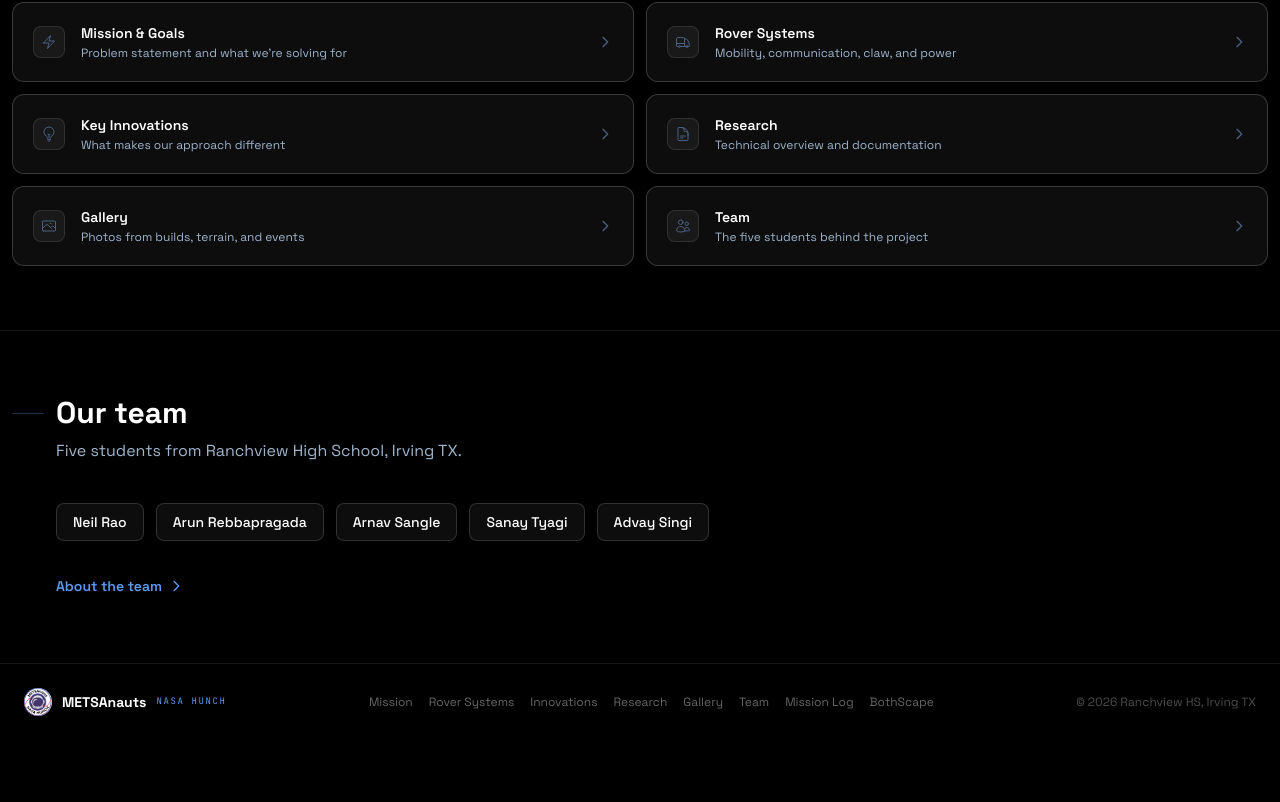
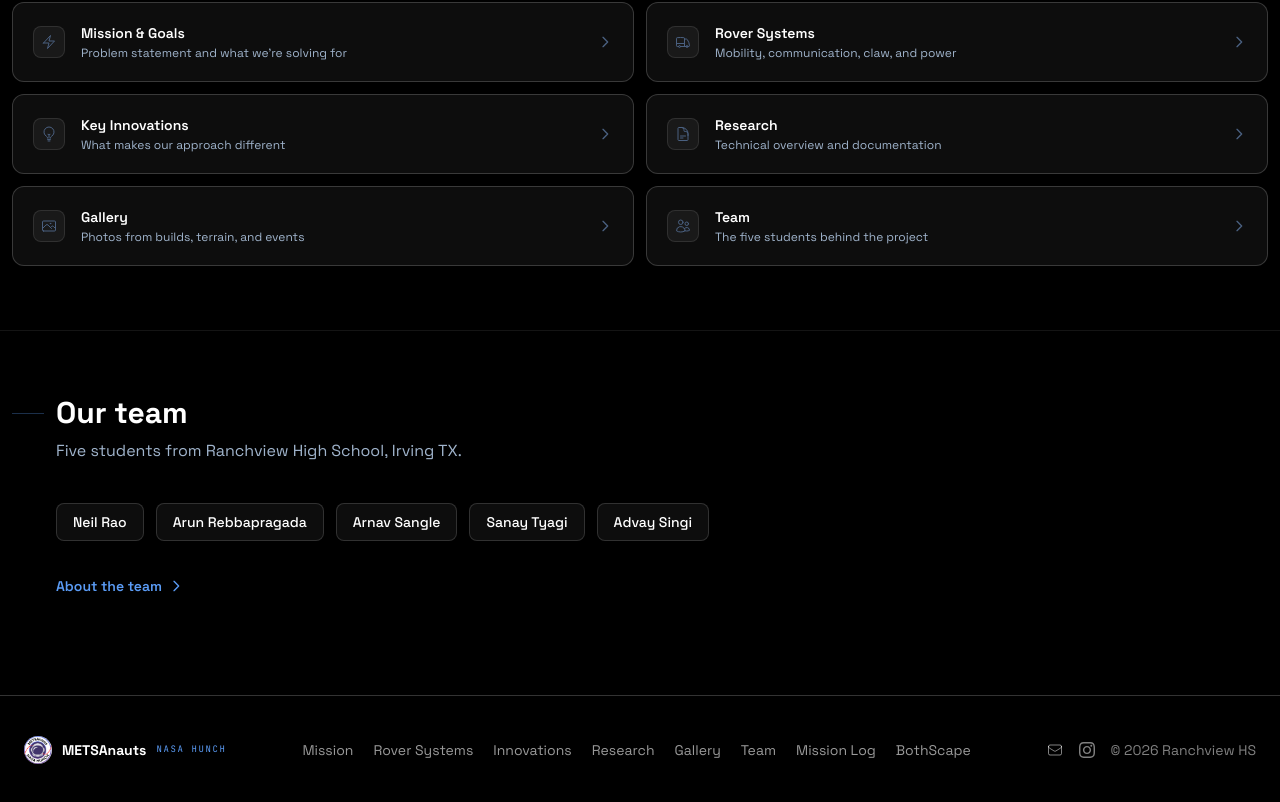
Before and after one commit to rhs-metsanauts/Website, a Next.js app: page / in a window 1280 px wide. Shown: the part 2271-3073 px from the top of the page. Before the commit the page ends 3011 px from the top, so only its background shows below. Built offline with nearby package versions, Linux system fonts and the light colour scheme.

Commit message:
Fix footer social links, hydration warning, navbar pill clicks, circular starfield

```diff
--- a/src/app/layout.tsx
+++ b/src/app/layout.tsx
@@ -31,7 +31,7 @@
 export default function RootLayout({ children }: { children: React.ReactNode }) {
   return (
     <html lang="en" className={`${spaceGrotesk.variable} ${jetbrainsMono.variable} scroll-smooth`}>
-      <body className={`${spaceGrotesk.className} antialiased`}>
+      <body className={`${spaceGrotesk.className} antialiased`} suppressHydrationWarning>
         <div className="star-layer-3" aria-hidden="true" style={{ position: "fixed", pointerEvents: "none", zIndex: 0 }} />
         <Navbar />
         <main className="pt-[64px]">{children}</main>
--- a/src/components/Footer.tsx
+++ b/src/components/Footer.tsx
@@ -14,8 +14,8 @@
 
 export default function Footer() {
   return (
-    <footer className="border-t border-white/[0.08] py-6 px-6">
-      <div className="max-w-[1400px] mx-auto flex flex-col sm:flex-row items-center justify-between gap-4">
+    <footer className="border-t border-white/20 py-10 px-6 mt-8 bg-black/50 backdrop-blur-sm">
+      <div className="max-w-[1400px] mx-auto flex flex-col sm:flex-row items-center justify-between gap-6">
         <div className="flex items-center gap-2.5 shrink-0">
           <div className="w-7 h-7 rounded-full overflow-hidden">
             <Image src="/logo.png" alt="METSAnauts" width={28} height={28} className="w-full h-full object-cover" />
@@ -24,19 +24,31 @@
           <span className="tech-label !text-[9px] text-blue">NASA HUNCH</span>
         </div>
 
-        <div className="flex gap-4 flex-wrap justify-center">
+        <div className="flex gap-5 flex-wrap justify-center">
           {allLinks.map((link) => (
             <Link
               key={link.href}
               href={link.href}
-              className="text-xs text-white/40 hover:text-white/80 transition-colors"
+              className="text-sm text-white/60 hover:text-white transition-colors"
             >
               {link.label}
             </Link>
           ))}
         </div>
 
-        <p className="text-xs text-white/30 shrink-0">&copy; 2026 Ranchview HS, Irving TX</p>
+        <div className="flex items-center gap-4 shrink-0">
+          <a href="mailto:rhs.metsanauts@gmail.com" className="text-white/50 hover:text-white transition-colors" aria-label="Email">
+            <svg className="w-4 h-4" fill="none" viewBox="0 0 24 24" stroke="currentColor">
+              <path strokeLinecap="round" strokeLinejoin="round" strokeWidth={1.5} d="M21.75 6.75v10.5a2.25 2.25 0 01-2.25 2.25h-15a2.25 2.25 0 01-2.25-2.25V6.75m19.5 0A2.25 2.25 0 0019.5 4.5h-15a2.25 2.25 0 00-2.25 2.25m19.5 0v.243a2.25 2.25 0 01-1.07 1.916l-7.5 4.615a2.25 2.25 0 01-2.36 0L3.32 8.91a2.25 2.25 0 01-1.07-1.916V6.75" />
+            </svg>
+          </a>
+          <a href="https://instagram.com/metsanauts" target="_blank" rel="noopener noreferrer" className="text-white/50 hover:text-white transition-colors" aria-label="Instagram">
+            <svg className="w-4 h-4" fill="currentColor" viewBox="0 0 24 24">
+              <path d="M12 2.163c3.204 0 3.584.012 4.85.07 3.252.148 4.771 1.691 4.919 4.919.058 1.265.069 1.645.069 4.849 0 3.205-.012 3.584-.069 4.849-.149 3.225-1.664 4.771-4.919 4.919-1.266.058-1.644.07-4.85.07-3.204 0-3.584-.012-4.849-.07-3.26-.149-4.771-1.699-4.919-4.92-.058-1.265-.07-1.644-.07-4.849 0-3.204.013-3.583.07-4.849.149-3.227 1.664-4.771 4.919-4.919 1.266-.057 1.645-.069 4.849-.069zm0-2.163c-3.259 0-3.667.014-4.947.072-4.358.2-6.78 2.618-6.98 6.98-.059 1.281-.073 1.689-.073 4.948 0 3.259.014 3.668.072 4.948.2 4.358 2.618 6.78 6.98 6.98 1.281.058 1.689.072 4.948.072 3.259 0 3.668-.014 4.948-.072 4.354-.2 6.782-2.618 6.979-6.98.059-1.28.073-1.689.073-4.948 0-3.259-.014-3.667-.072-4.947-.196-4.354-2.617-6.78-6.979-6.98-1.281-.059-1.69-.073-4.949-.073zm0 5.838c-3.403 0-6.162 2.759-6.162 6.162s2.759 6.163 6.162 6.163 6.162-2.759 6.162-6.163c0-3.403-2.759-6.162-6.162-6.162zm0 10.162c-2.209 0-4-1.79-4-4 0-2.209 1.791-4 4-4s4 1.791 4 4c0 2.21-1.791 4-4 4zm6.406-11.845c-.796 0-1.441.645-1.441 1.44s.645 1.44 1.441 1.44c.795 0 1.439-.645 1.439-1.44s-.644-1.44-1.439-1.44z"/>
+            </svg>
+          </a>
+          <p className="text-sm text-white/50">&copy; 2026 Ranchview HS</p>
+        </div>
       </div>
     </footer>
   );
```
